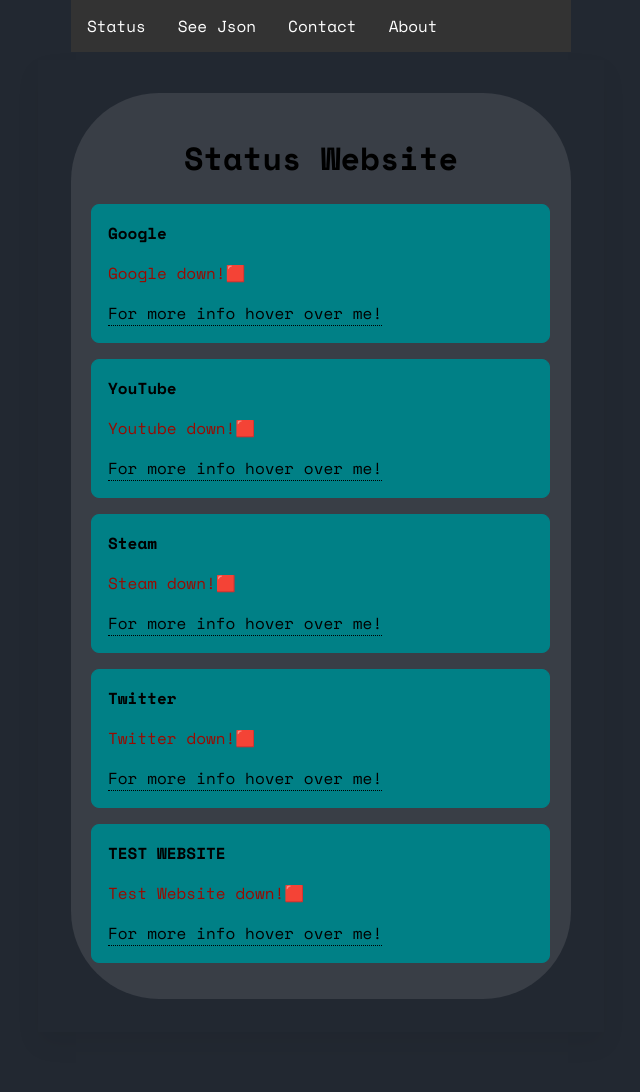
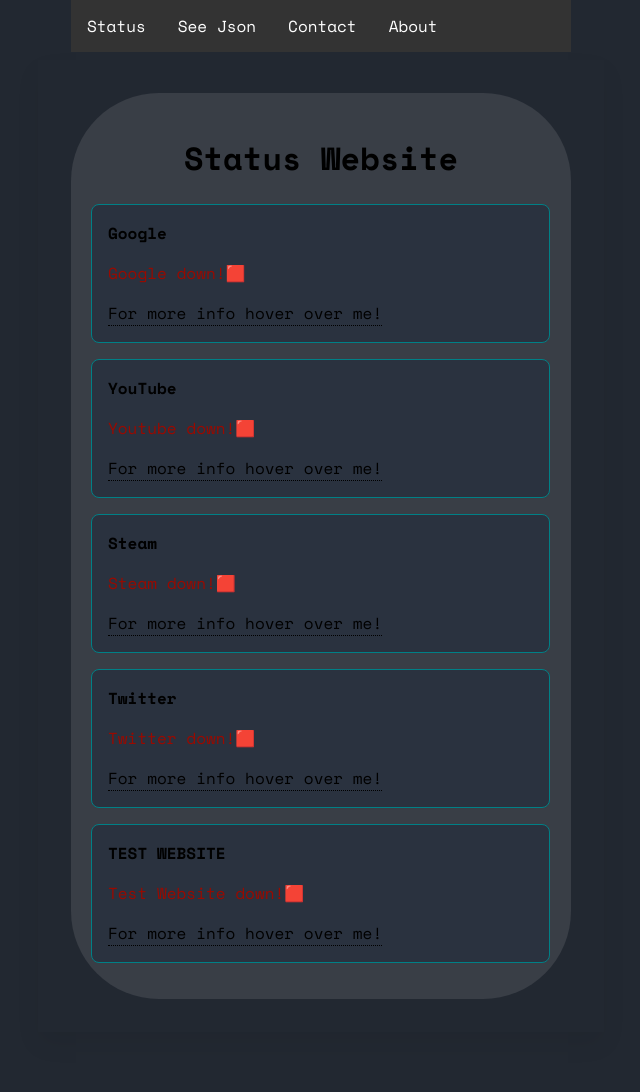
Before and after one commit to Daniel1502-code/Statuswebsite, a Flask app: page / in a window 1280 px wide. Shown: the whole page, without its empty margins (319-959 px from the left). Run offline with Flask 3, Linux system fonts and the light colour scheme; parts of the project's set-up code (start-up, migrations or seed data) failed here and were passed over.

Commit message:
Update status.html

```diff
--- a/templates/status.html
+++ b/templates/status.html
@@ -110,7 +110,7 @@
    padding: 0;
    }
    .status-item {
-   background-color: #008086; /* Add background color to list items */
+   background-color: #2a323f; /* Add background color to list items */
    border: 1px solid #008086;
    border-radius: 8px;
    margin-bottom: 16px;
```
